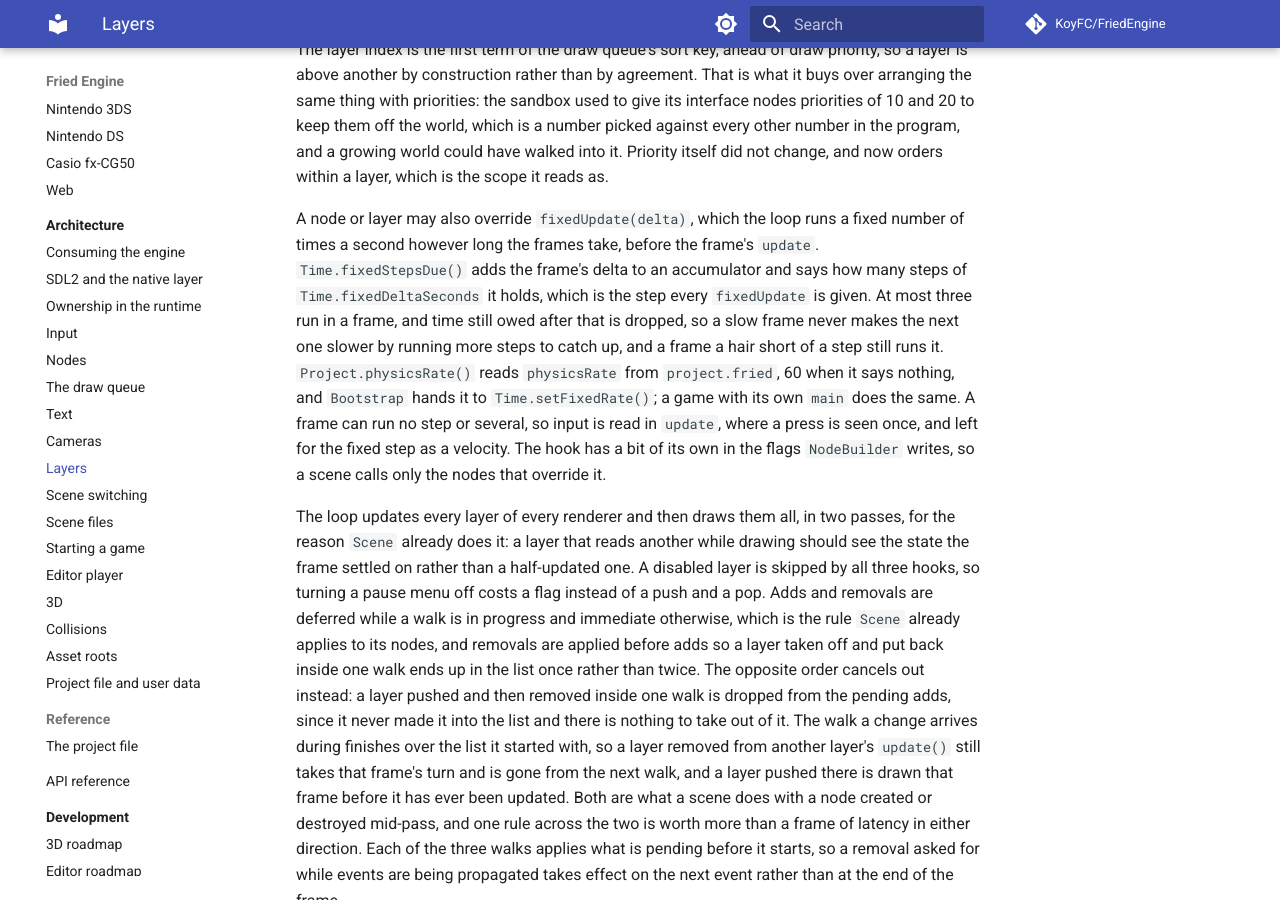
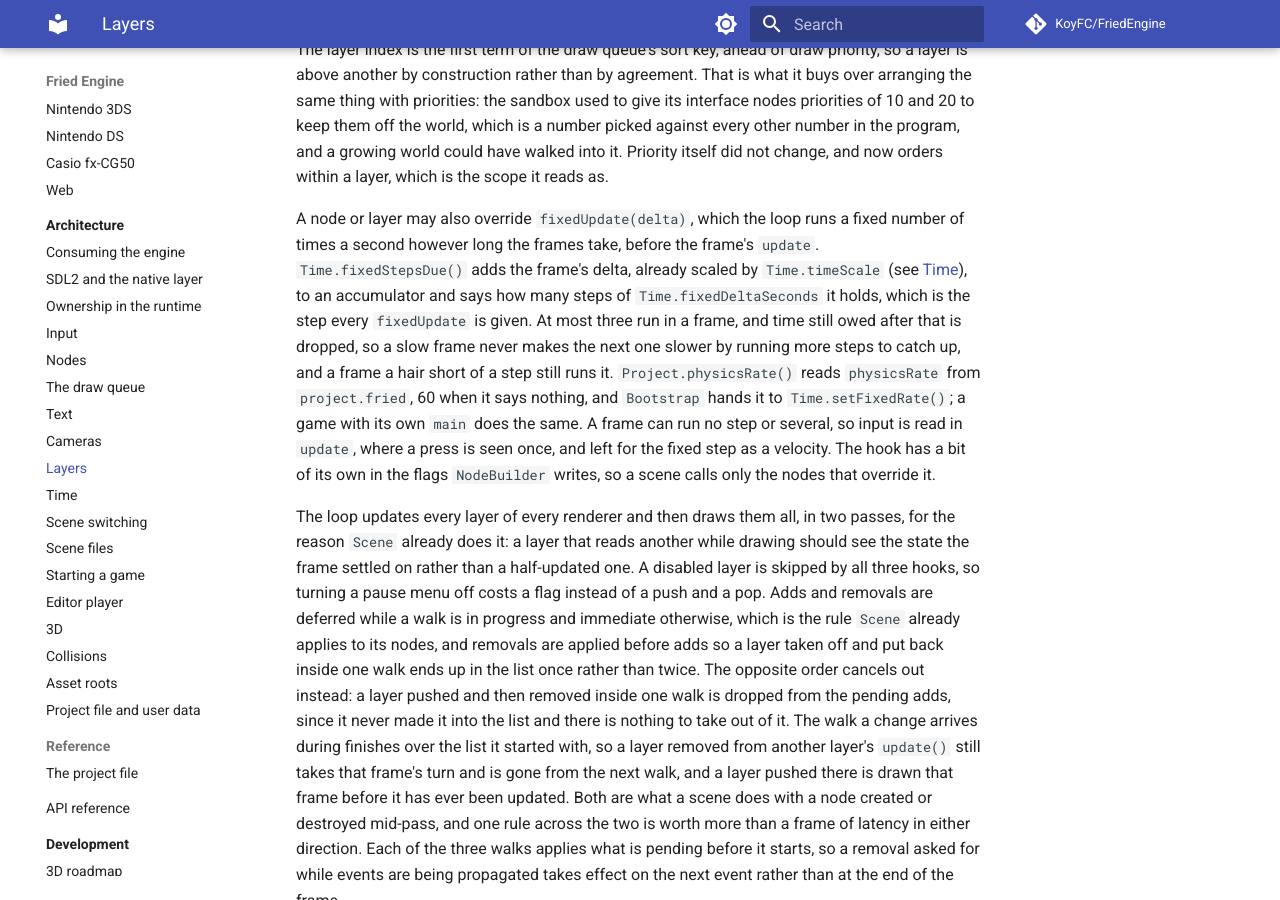
Before and after one commit to KoyFC/FriedEngine, an MkDocs documentation site: the page built from docs/architecture/layers.md, in a window 1280 px wide and 900 px high, scrolled down 575 px. Built offline with MkDocs 1.6.1 and Material for MkDocs 9.7.7, drawn with Linux system fonts in a browser that asks for light colours; comment, search, counter and statistics services are not loaded.

Commit message:
Add Time.timeScale With Real Unscaled Time and a Suspended Game That Can Step a Frame

```diff
--- a/docs/architecture/layers.md
+++ b/docs/architecture/layers.md
@@ -8,7 +8,7 @@ The stack belongs to the `Renderer`, not to the application. A layer stack answe
 
 The layer index is the first term of the draw queue's sort key, ahead of draw priority, so a layer is above another by construction rather than by agreement. That is what it buys over arranging the same thing with priorities: the sandbox used to give its interface nodes priorities of 10 and 20 to keep them off the world, which is a number picked against every other number in the program, and a growing world could have walked into it. Priority itself did not change, and now orders within a layer, which is the scope it reads as.
 
-A node or layer may also override `fixedUpdate(delta)`, which the loop runs a fixed number of times a second however long the frames take, before the frame's `update`. `Time.fixedStepsDue()` adds the frame's delta to an accumulator and says how many steps of `Time.fixedDeltaSeconds` it holds, which is the step every `fixedUpdate` is given. At most three run in a frame, and time still owed after that is dropped, so a slow frame never makes the next one slower by running more steps to catch up, and a frame a hair short of a step still runs it. `Project.physicsRate()` reads `physicsRate` from `project.fried`, 60 when it says nothing, and `Bootstrap` hands it to `Time.setFixedRate()`; a game with its own `main` does the same. A frame can run no step or several, so input is read in `update`, where a press is seen once, and left for the fixed step as a velocity. The hook has a bit of its own in the flags `NodeBuilder` writes, so a scene calls only the nodes that override it.
+A node or layer may also override `fixedUpdate(delta)`, which the loop runs a fixed number of times a second however long the frames take, before the frame's `update`. `Time.fixedStepsDue()` adds the frame's delta, already scaled by `Time.timeScale` (see [Time](time.md)), to an accumulator and says how many steps of `Time.fixedDeltaSeconds` it holds, which is the step every `fixedUpdate` is given. At most three run in a frame, and time still owed after that is dropped, so a slow frame never makes the next one slower by running more steps to catch up, and a frame a hair short of a step still runs it. `Project.physicsRate()` reads `physicsRate` from `project.fried`, 60 when it says nothing, and `Bootstrap` hands it to `Time.setFixedRate()`; a game with its own `main` does the same. A frame can run no step or several, so input is read in `update`, where a press is seen once, and left for the fixed step as a velocity. The hook has a bit of its own in the flags `NodeBuilder` writes, so a scene calls only the nodes that override it.
 
 The loop updates every layer of every renderer and then draws them all, in two passes, for the reason `Scene` already does it: a layer that reads another while drawing should see the state the frame settled on rather than a half-updated one. A disabled layer is skipped by all three hooks, so turning a pause menu off costs a flag instead of a push and a pop. Adds and removals are deferred while a walk is in progress and immediate otherwise, which is the rule `Scene` already applies to its nodes, and removals are applied before adds so a layer taken off and put back inside one walk ends up in the list once rather than twice. The opposite order cancels out instead: a layer pushed and then removed inside one walk is dropped from the pending adds, since it never made it into the list and there is nothing to take out of it. The walk a change arrives during finishes over the list it started with, so a layer removed from another layer's `update()` still takes that frame's turn and is gone from the next walk, and a layer pushed there is drawn that frame before it has ever been updated. Both are what a scene does with a node created or destroyed mid-pass, and one rule across the two is worth more than a frame of latency in either direction. Each of the three walks applies what is pending before it starts, so a removal asked for while events are being propagated takes effect on the next event rather than at the end of the frame.
 
--- a/mkdocs.yml
+++ b/mkdocs.yml
@@ -59,6 +59,7 @@ nav:
       - architecture/text.md
       - architecture/cameras.md
       - architecture/layers.md
+      - architecture/time.md
       - architecture/scene-switching.md
       - architecture/scene-files.md
       - architecture/starting-a-game.md
```
Also changed, not shown: docs/architecture/editor-player.md (+2 -2 lines), docs/architecture/index.md (+1 -0 lines), docs/architecture/time.md (added, +11 -0 lines), 4 other files.
